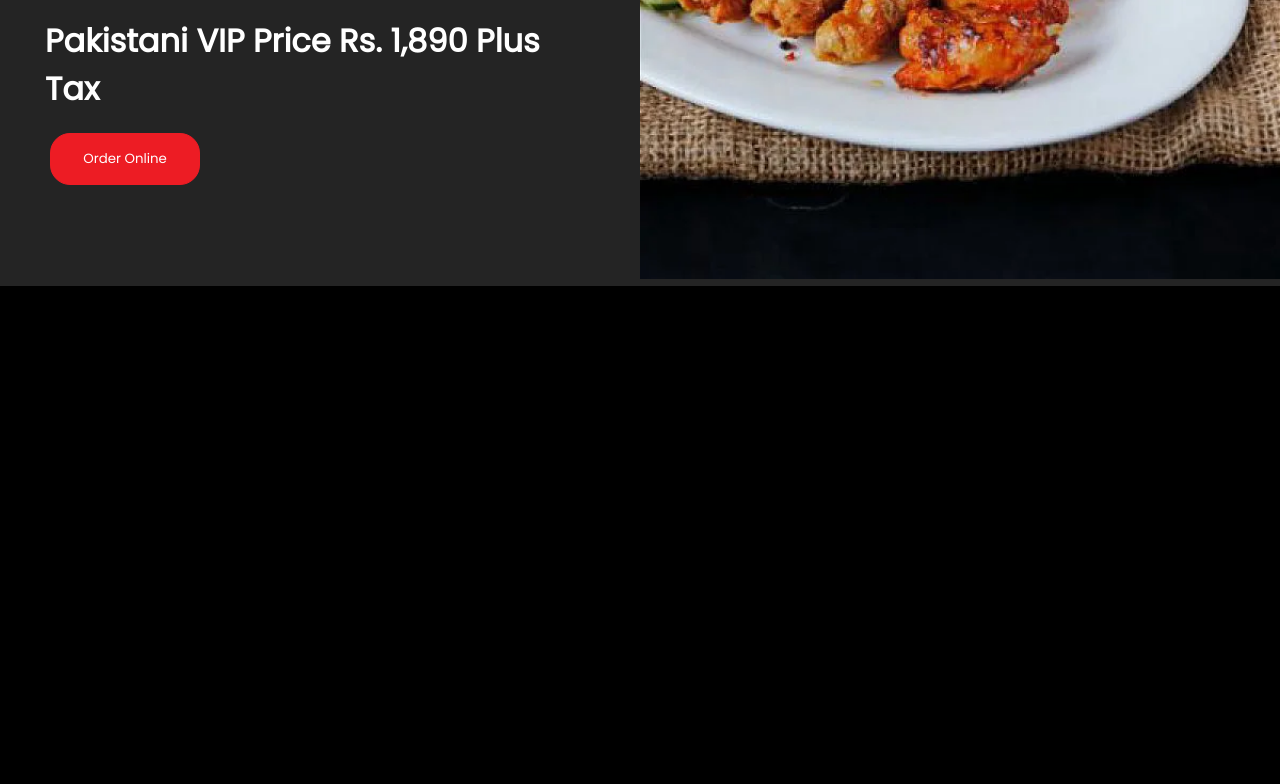
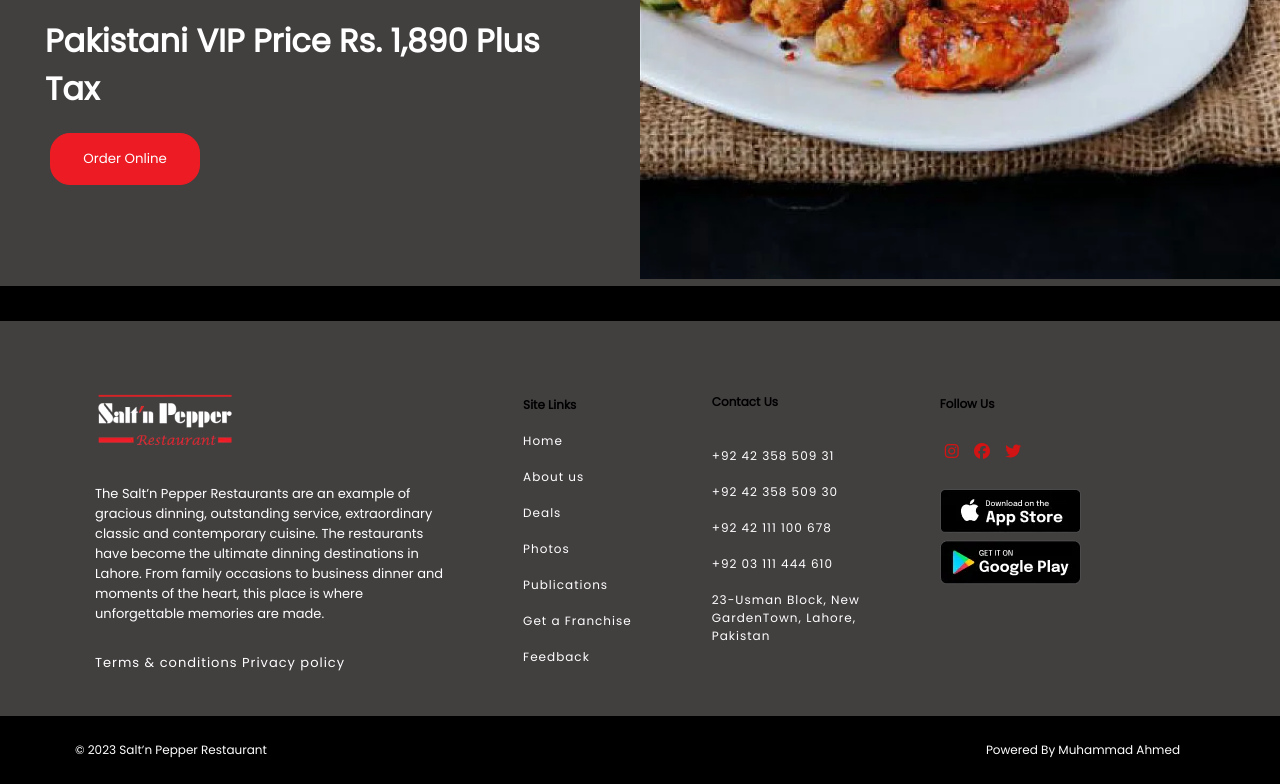
Before and after one commit to Ahmedrauf1234/Website-Salt-pepper, a plain HTML site: page index.html in a window 1280 px wide. Shown: the part 2723-3507 px from the top of the page. Before the commit the page ends 3009 px from the top, so only its background shows below. Drawn offline with Linux system fonts and the light colour scheme.

Commit message:
update complete

```diff
--- a/index.html
+++ b/index.html
@@ -170,6 +170,72 @@
         </div>
     </div>
         <!-- something special work end  -->
+        <!-- footer work start  -->
+        <footer class="mt-7">
+            <div class="footer-main d-flex wrap">
+                <!-- box1 1 work start  -->
+                <div class="box1">
+                    <a href="index.html"><img class="foot-img mt-5 pl-7" src="assests/footer-web-logo.webp" alt=""></a>
+                    <br><br>
+                    <p class="pl-7 text-white foot-para">The Salt’n Pepper
+                        Restaurants are an example of <br> gracious  dinning, outstanding service, extraordinary <br>
+                        classic and contemporary cuisine. The restaurants <br>  have become the ultimate dinning
+                        destinations in <br>
+                        Lahore. From family occasions to business dinner and <br> moments of the heart, this place is
+                        where <br>
+                        unforgettable memories are made. </p>
+                    <br>
+
+                    <a class="pl-7 foot-para" href="">Terms & conditions Privacy policy</a>
+                </div>
+                <!-- box 1 work end  -->
+                <!-- box 2 work start  -->
+                <div class="box2">
+                    <h4 class="mt-5">Site Links</h4>
+                    <br>
+
+                    <a href="#">Home</a> <br> <br> <a href="">About us</a> <br> <br>
+                    <a href="#">Deals</a> <br> <br> <a href="">Photos</a> <br> <br>
+                    <a href="#">Publications</a> <br> <br> <a href="">Get a Franchise</a> <br> <br>
+                    <a href="#">Feedback</a>
+                </div>
+                <!-- box 2 work end  -->
+                <!-- box 3 work start  -->
+                <div class="box3">
+                    <h4>Contact Us</h4><br><br>
+                    <a href="#">+92 42 358 509 31</a><br><br>
+                    <a href="#">+92 42 358 509 30</a><br><br>
+                    <a href="#">+92 42 111 100 678</a><br><br>
+                    <a href="#">+92 03 111 444 610</a><br><br>
+                    <a href="#">23-Usman Block, New <br>GardenTown, Lahore,<br> Pakistan</a>
+                </div>
+                <!-- box 3 work end  -->
+                <!-- box 4 work start  -->
+                <div class="box4">
+                    <h4 class="foot-follow">Follow Us</h4><br>
+                    <a href="#"><i class="fa-brands fa-instagram p-1" style="color: #d21414;"></i></a>
+                    <a href="#"><i class="fa-brands fa-facebook p-1" style="color: #d21414;"></i></a>
+                    <a href="#"><i class="fa-brands fa-twitter p-1" style="color: #d21414;"></i></a><br><br>
+                    <a href="#"><img src="assests/foot apple store logo.webp" alt=""></a><br>
+                    <a href="#"><img src="assests/foot play store logo.webp" alt=""></a>
+                </div>
+            </div>
+            <!-- box 4 work end  -->
+            <!-- last footer work start  -->
+            <div  class=" p-5 wrap pl-5 d-flex justify-between">
+                <div class="last-foot">
+                    <p class="last-foot-para-1 text-white">
+                        &copy 2023 Salt’n Pepper Restaurant</p>
+                    </div>
+                    <div class="last-foot pr-5">
+                        <p class="last-foot-para-2 text-white">
+                            Powered By Muhammad Ahmed
+                        </p>
+                    </div>
+                </div>
+                <!-- last footer work end  -->
+            </footer>
+            <!-- footer final end  -->
 
 
 
--- a/style.css
+++ b/style.css
@@ -14,7 +14,6 @@
     --red: #ed1c24;
     --white: #ffffff;
     --black: #000000;
-    --heading-red: #f85d5d;
     --grey: grey;
 }
 
@@ -78,6 +77,12 @@
 }
 .mt-5{
     margin-top: 25px;
+}
+.mt-6{
+    margin-top: 30px;
+}
+.mt-7{
+    margin-top: 35px;
 }
 
 .mb-1{
@@ -184,6 +189,12 @@
 }
 .pl-5{
     padding-left: 25px;
+}
+.pl-6{
+    padding-left: 30px;
+}
+.pl-7{
+    padding-left: 35px;
 }
 .pr-1{
     padding-right: 5px;
@@ -449,7 +460,7 @@ li:hover{
     width: 50%;
 }
 .special-main{
-    background-color:#242424;
+    background-color: rgb(66, 63, 63);
     /* height: 345px; */
 }
 .special-btn{
@@ -474,3 +485,57 @@ li:hover{
     /* responsive work end  */
 }
 /* special offer end  */
+/* footer work start  */
+/* box1 work  */
+.box1{
+    padding-left: 60px;
+}
+.foot-para{
+    font-size: 13px;
+}
+/* box 1 work end  */
+.footer-main{
+    background-color: rgb(66, 63, 63);
+    width: 100%;
+}
+/* box2 work start  */
+.box2{
+    padding-left: 80px;
+    padding-top: 50px;
+    padding-bottom: 50px;
+    font-size: 12px;
+}
+/* box 2 work end  */
+/* box 3 work start  */
+.box3{
+    padding-left: 80px;
+    padding-top: 50px;
+    padding-bottom: 50px;
+    font-size: 12px;
+}
+/* box 3 work end  */
+/* box 4 work start  */
+.box4{
+    padding-left: 80px;
+    padding-bottom: 50px;
+
+
+}
+.foot-follow{
+    font-size: 12px;
+
+}
+/* box 4 work end  */
+/* last footer work start  */
+.last-foot-para-1{
+    font-size: 12px;
+    padding-left: 50px;
+
+}
+.last-foot-para-2{
+    font-size: 12px;
+    padding-right: 50px;
+    padding-left: 50px;
+
+}
+/* last footer work end  */
```
Also changed, not shown: assests/foot apple store logo.webp (added), assests/foot play store logo.webp (added).
